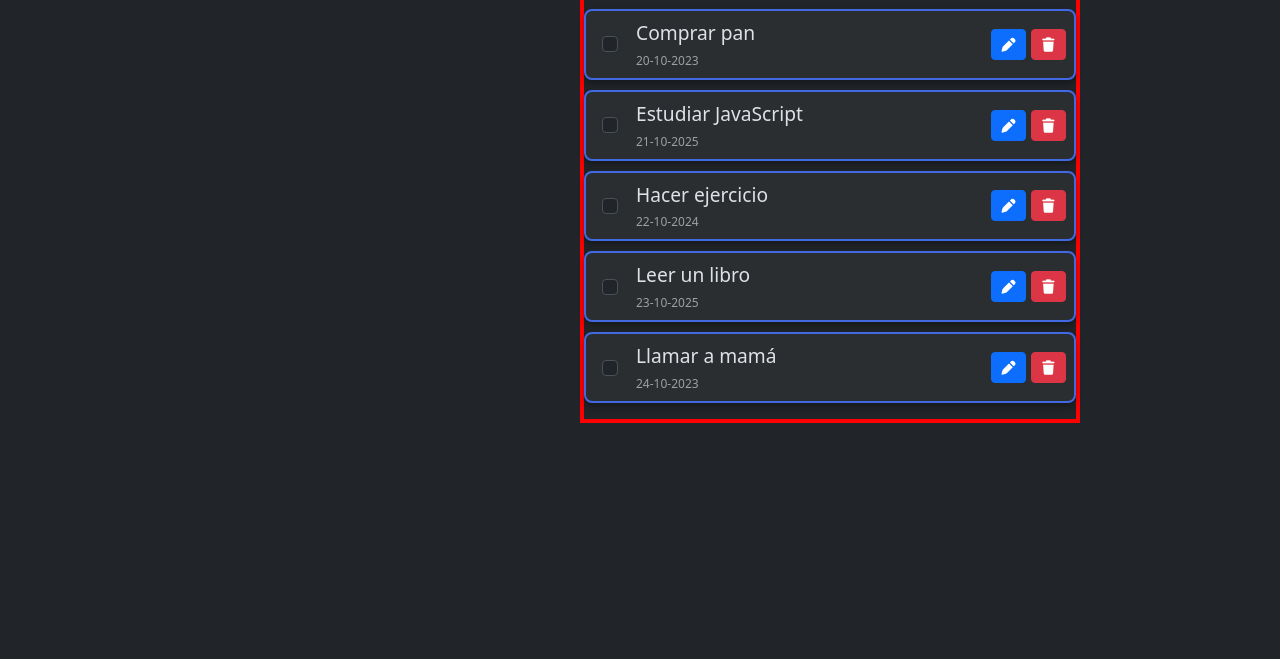
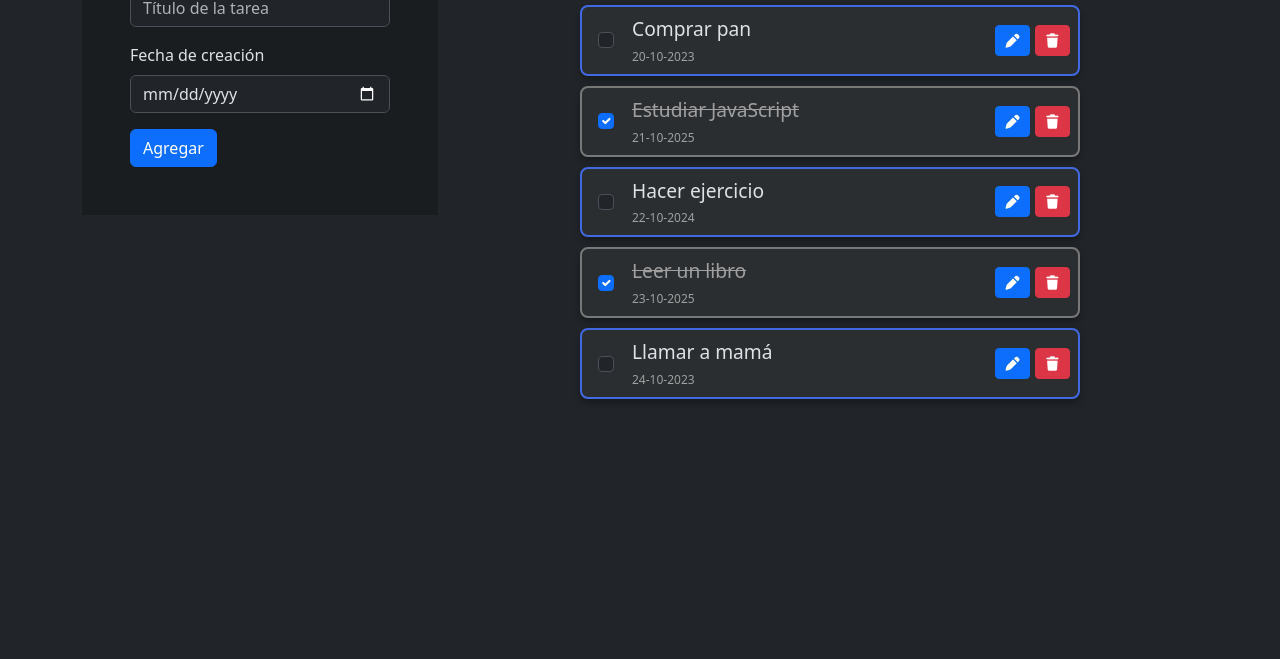
Before and after one commit to Neomartin/8097-Js-todo, a plain HTML site: page index.html in a window 1280 px wide. Shown: the part 141-800 px from the top of the page. Drawn offline with nearby package versions, Linux system fonts and the light colour scheme.

Commit message:
Agregar tareas funcionando

```diff
--- a/css/styles.css
+++ b/css/styles.css
@@ -3,7 +3,6 @@
   margin: 0 auto;
   display: grid;
   gap: 10px;
-  border: 4px solid red;
   padding: 1rem 0;
 
 
@@ -17,6 +16,7 @@
     align-items: center;
     background-color: #2a2e31;
     box-shadow: 0 4px 6px rgba(0, 0, 0, 0.3);
+
 
     .todo-check {
       padding: .5rem;
@@ -34,4 +34,12 @@
       color: rgb(159, 159, 159);
     }
   }
+
+  .todo-item.checked {
+    border-color: rgb(120, 120, 120);
+    .todo-title {
+      text-decoration: line-through;
+      color: rgb(161, 160, 160);
+    }
+  }
 }
--- a/index.html
+++ b/index.html
@@ -37,7 +37,25 @@
 
 
       <div class="col-12 col-md-4">
-        FORMULARIO
+
+        <form id="todoForm" class="p-5 bg-dark-subtle">
+          <!-- Title -->
+          <div class="mb-3">
+            <label class="form-label">Tarea</label>
+            <input type="text" class="form-control" name="title" placeholder="Título de la tarea" required>
+          </div>
+          <!-- Date -->
+          <div class="mb-3">
+            <label class="form-label">Fecha de creación</label>
+            <input type="date" class="form-control" name="date" placeholder="Fecha de creación">
+          </div>
+
+          <button class="btn btn-primary" type="submit">Agregar</button>
+
+
+        </form>
+
+
       </div>
 
 
--- a/js/todo-list.js
+++ b/js/todo-list.js
@@ -28,24 +28,28 @@ const TODOS = [
 
 const listaTodoHTML = document.getElementById("lista-todo");
 
-console.dir(listaTodoHTML);
+const todoFormHTML = document.getElementById("todoForm"); // obtener referencia al formulario
 
 // listaTodoHTML.innerHTML = "<h2>TExto desde JS</h2>";
 
+// # Renderizar la lista de tareas en el HTML
+function renderizarTodos() {
 
-for(let todo of TODOS) {
+  listaTodoHTML.innerHTML = ""; // limpiar el contenido previo
 
-  listaTodoHTML.innerHTML += `<div class="todo-item">
+  for (let todo of TODOS) {
+    const isCompleted = todo.completed ? "checked" : "";
 
-              <div class="todo-check">
-                <input class="form-check-input" type="checkbox">
+    listaTodoHTML.innerHTML += `<div class="todo-item ${isCompleted}">
+
+              <div class="todo-check todo-nueva">
+                <input  class="form-check-input" type="checkbox" ${isCompleted}>
               </div>
 
               <div class="todo-info">
                 <div class="todo-title"> ${todo.title} </div>
                 <div class="todo-date"> ${todo.date} </div>
               </div>
-
 
               <div class="todo-actions">
                 <button class="btn btn-sm btn-primary">
@@ -56,7 +60,62 @@ for(let todo of TODOS) {
                 </button>
             </div>
 
-
           </div>`;
+  }
 
 }
+
+renderizarTodos(); // llamar a la función para renderizar la lista de tareas
+
+
+// # Manejo del evento submit del formulario
+todoFormHTML.addEventListener("submit", function(event) {
+
+  event.preventDefault(); // prevenir el comportamiento por defecto del formulario
+  const el = event.target.elements;
+  // Obtener los datos del formulario y armar una nueva tarea
+  const nuevaTarea = {
+    title: el.title.value, // el.title hace referencia al input con name="title"
+    date: el.date.value,
+    completed: false
+  }
+  console.log(nuevaTarea);
+
+  // Vamos a agregar la nueva tarea a nuestro array TODOS
+  TODOS.push(nuevaTarea);
+  console.log(TODOS)
+
+  renderizarTodos(); // volver a renderizar la lista de tareas
+
+})
+
+
+
+
+// botonHTML.addEventListener("click", function() {
+
+//   console.log("Click en el botón");
+//   console.log("El evento sucedió");
+
+// })
+
+// botonHTML.addEventListener("mouseover", function() {
+
+//   console.log("Mouse over en el botón");
+
+// })
+
+
+// if(todo.completed) {
+
+//   const STRING = `<input class="form-check-input" type="checkbox" checked>`
+//   // cuando el elemento se renderiza en el navegador
+
+// } else {
+
+//   const STRING = `<input class="form-check-input" type="checkbox" >`
+
+// }
+
+// Ternary operator
+// condicion ? expressionTrue : expressionFalse
```
